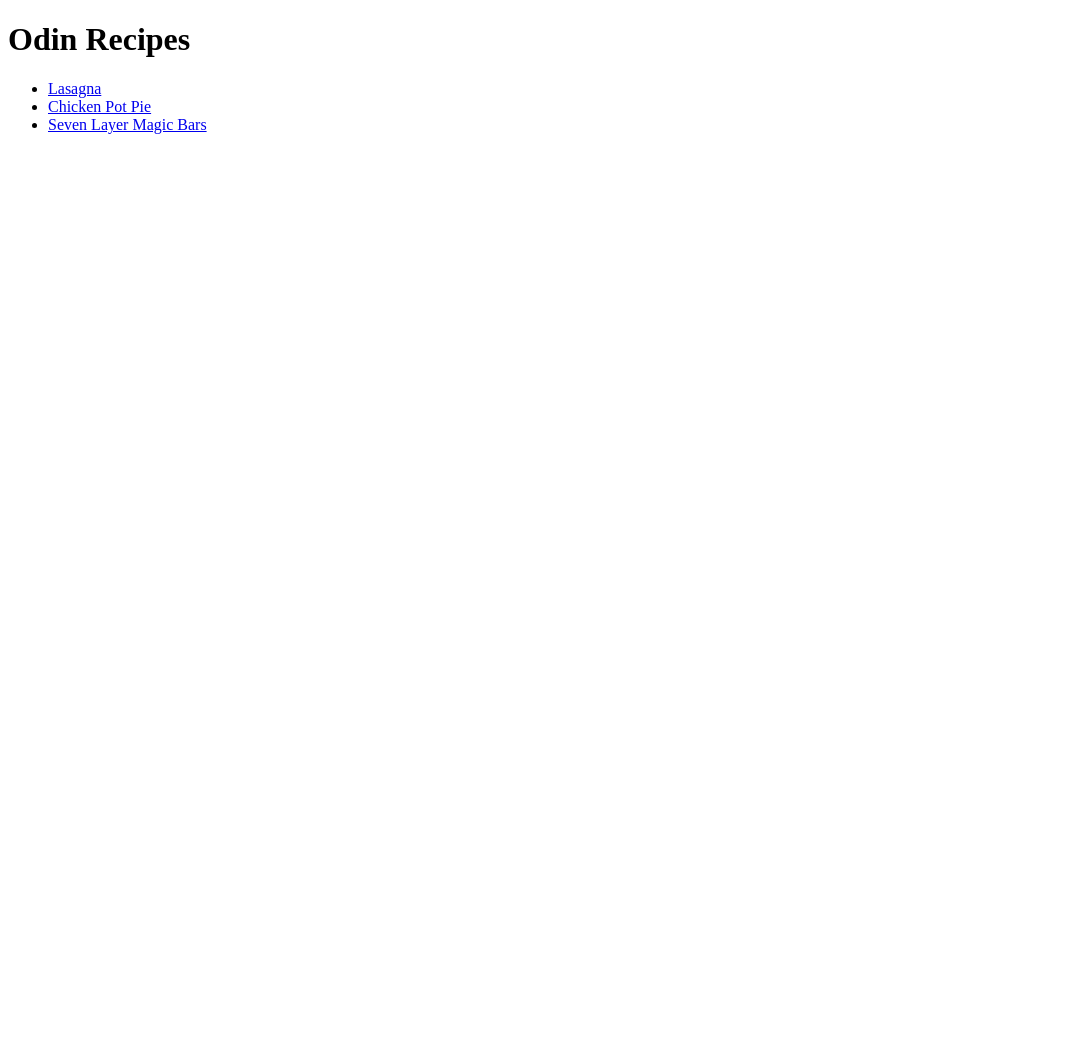
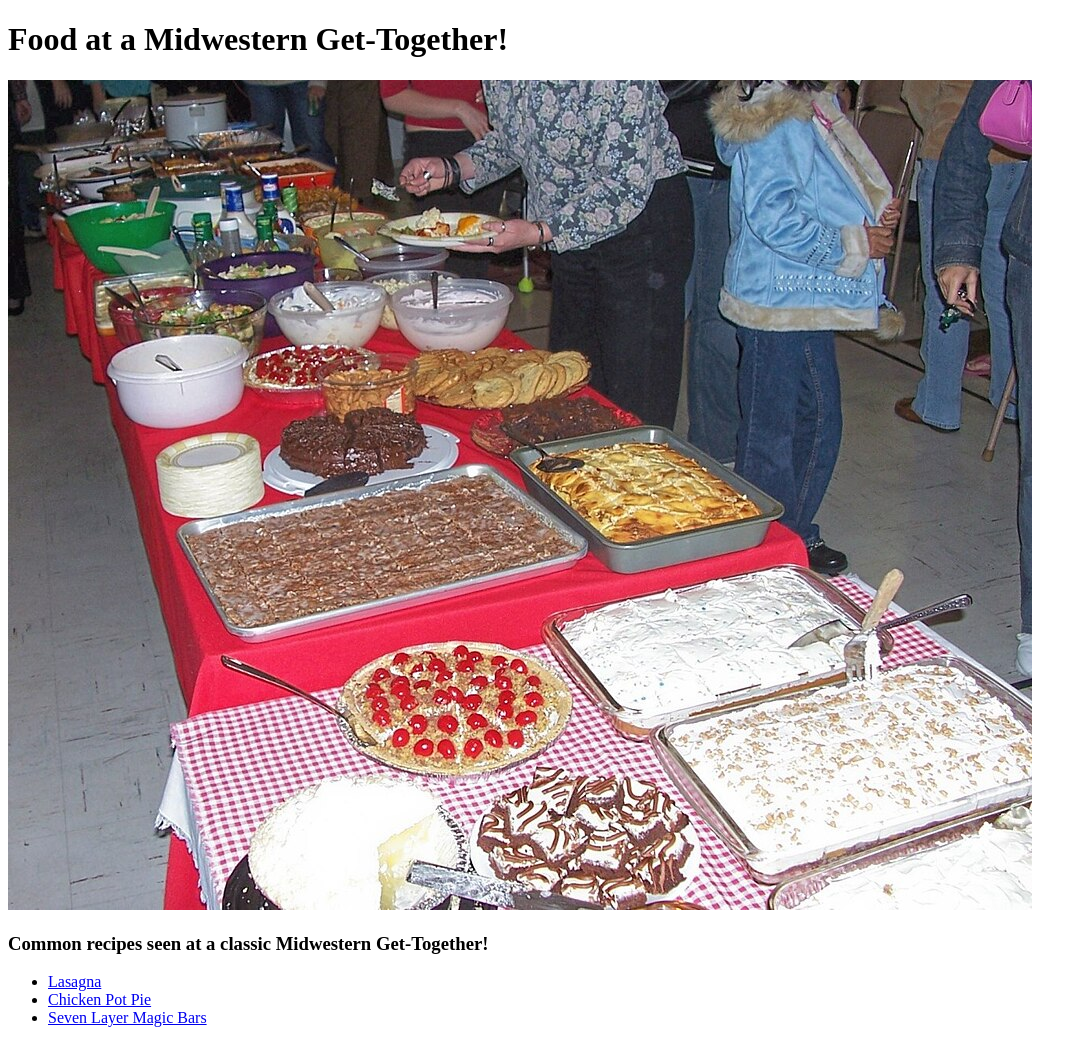
Before and after one commit to jasonmrabbit/odin-recipes, a plain HTML site: page index.html in a window 1280 px wide. Shown: the whole page, without its empty margins (0-1087 px from the left). Before the commit the page ends 800 px from the top, so only its background shows below. Drawn offline with Linux system fonts and the light colour scheme.

Commit message:
Updated to Midwestern recipes
Added midwestern table image to the home page
Added links back to the home page for each recipe

```diff
--- a/index.html
+++ b/index.html
@@ -4,10 +4,12 @@
     <meta charset="UTF-8">
     <meta http-equiv="X-UA-Compatible" content="IE=edge">
     <meta name="viewport" content="width=device-width, initial-scale=1.0">
-    <title>Odin Recipes Project</title>
+    <title>Midwestern Recipes</title>
 </head>
 <body>
-    <h1>Odin Recipes</h1>
+    <h1>Food at a Midwestern Get-Together!</h1>
+    <img src="recipe-images/gettogether.jpg" alt="Midwestern Get-Together Spread">
+    <h3>Common recipes seen at a classic Midwestern Get-Together!</h3>
     <ul>
         <li><a href="recipes/lasagna.html">Lasagna</a></li>
         <li><a href="recipes/chickenpotpie.html">Chicken Pot Pie</a></li>
```
Also changed, not shown: recipes/chickenpotpie.html (+1 -0 lines), recipes/lasagna.html (+1 -0 lines), recipes/sevenlayerbars.html (+1 -0 lines), recipe-images/gettogether.jpg (added).
